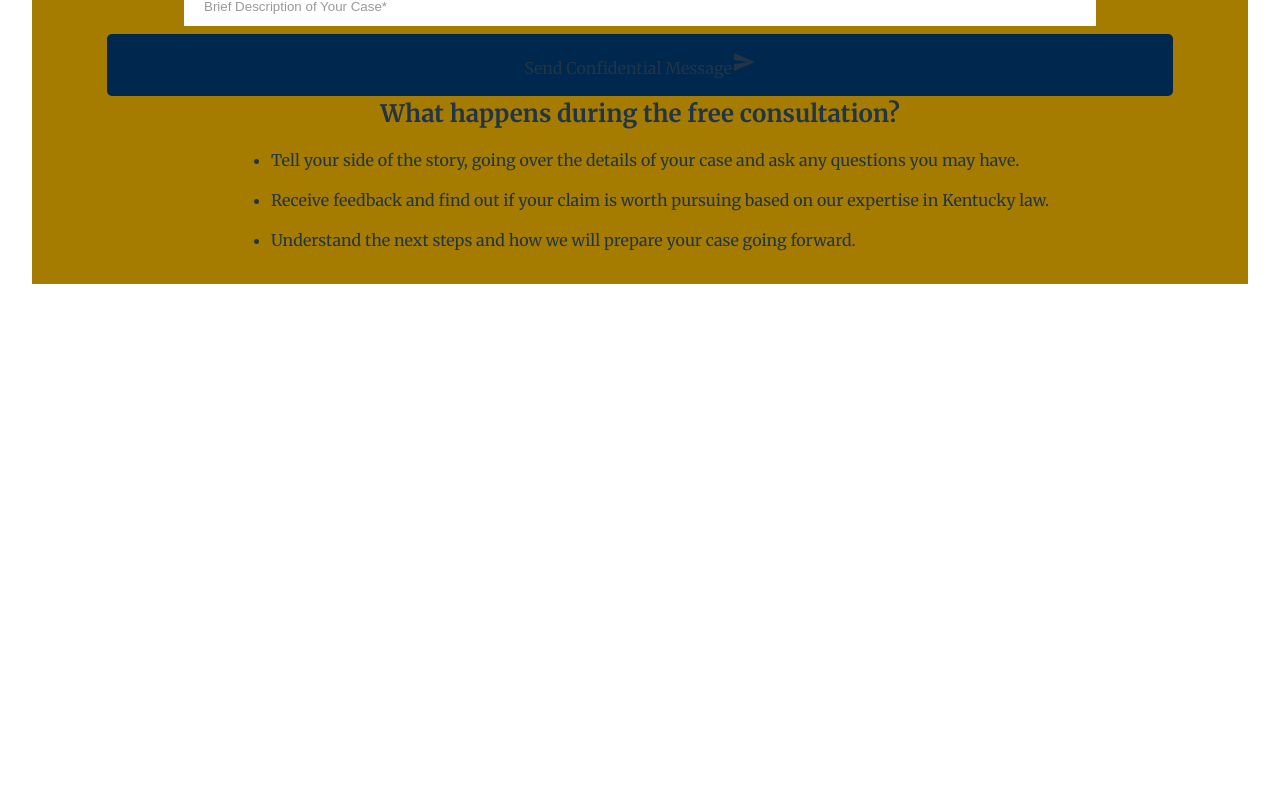
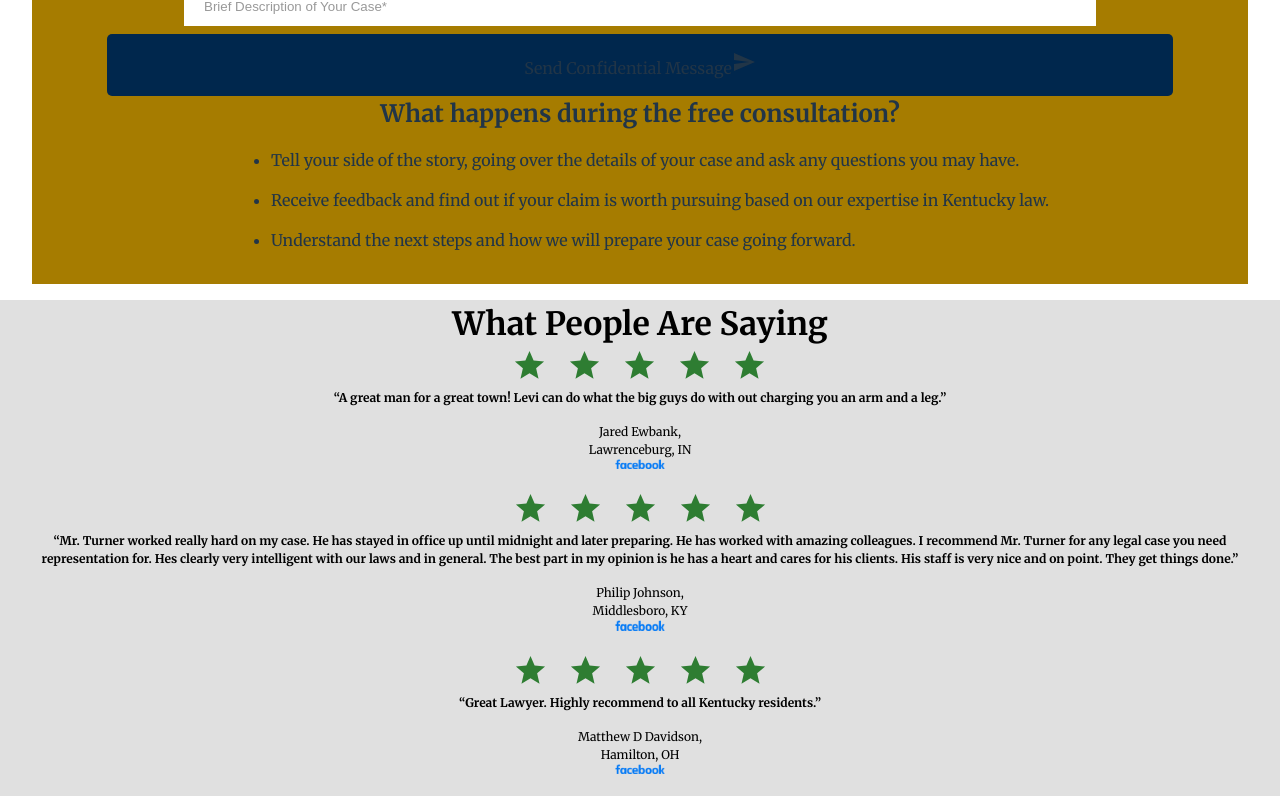
Before and after one commit to Matt41531/The-Law-Office-of-Levi-Turner, a React (Vite) app: page / in a window 1280 px wide. Shown: the part 2459-3259 px from the top of the page. Before the commit the page ends 2759 px from the top, so only its background shows below. Built offline with nearby package versions, Linux system fonts and the light colour scheme.

Commit message:
Adding reviews section

```diff
--- a/src/App.jsx
+++ b/src/App.jsx
@@ -4,6 +4,7 @@ import Header from "./components/Header.jsx"
 import LandingDisplay from './components/LandingDisplay.jsx'
 import Services from './components/Services.jsx'
 import ConsultationForm from './components/ConsultationForm.jsx'
+import Reviews from './components/Reviews.jsx'
 
 function App() {
   // const [count, setCount] = useState(0)
@@ -14,6 +15,7 @@ function App() {
     <LandingDisplay />
     <Services />
     <ConsultationForm />
+    <Reviews />
     </>
   )
 }
--- a/src/components/Reviews.jsx
+++ b/src/components/Reviews.jsx
@@ -0,0 +1,155 @@
+/* eslint-disable react/prop-types */
+import facebookLogo from "../assets/Facebook-Logo-cropped.png";
+import "../styles/reviews.css";
+import StarIcon from "@mui/icons-material/Star";
+
+function Reviews() {
+  return (
+    <div className="flex-col reviews-box">
+      <div className="review-header">What People Are Saying</div>
+      <Review
+        arrayOfStars={[
+          <StarIcon
+            className="stars"
+            fontSize="large"
+            color={"success"}
+            key={0}
+          />,
+          <StarIcon
+            className="stars"
+            fontSize="large"
+            color={"success"}
+            key={1}
+          />,
+          <StarIcon
+            className="stars"
+            fontSize="large"
+            color={"success"}
+            key={2}
+          />,
+          <StarIcon
+            className="stars"
+            fontSize="large"
+            color={"success"}
+            key={3}
+          />,
+          <StarIcon
+            className="stars"
+            fontSize="large"
+            color={"success"}
+            key={4}
+          />,
+        ]}
+        reviewText={
+          "“A great man for a great town!  Levi can do what the big guys do with out charging you an arm and a leg.”"
+        }
+        contactName={"Jared Ewbank,"}
+        contactLocation={"Lawrenceburg, IN"}
+        reviewLogo={facebookLogo}
+      />
+      <Review
+        arrayOfStars={[
+          <StarIcon
+            className="stars"
+            fontSize="large"
+            color={"success"}
+            key={0}
+          />,
+          <StarIcon
+            className="stars"
+            fontSize="large"
+            color={"success"}
+            key={1}
+          />,
+          <StarIcon
+            className="stars"
+            fontSize="large"
+            color={"success"}
+            key={2}
+          />,
+          <StarIcon
+            className="stars"
+            fontSize="large"
+            color={"success"}
+            key={3}
+          />,
+          <StarIcon
+            className="stars"
+            fontSize="large"
+            color={"success"}
+            key={4}
+          />,
+        ]}
+        reviewText={
+          "“Mr. Turner worked really hard on my case. He has stayed in office up until midnight and later preparing. He has worked with amazing colleagues. I recommend Mr. Turner for any legal case you need representation for. Hes clearly very intelligent with our laws and in general. The best part in my opinion is he has a heart and cares for his clients. His staff is very nice and on point. They get things done.”"
+        }
+        contactName={"Philip Johnson,"}
+        contactLocation={"Middlesboro, KY"}
+        reviewLogo={facebookLogo}
+      />
+      <Review
+        arrayOfStars={[
+          <StarIcon
+            className="stars"
+            fontSize="large"
+            color={"success"}
+            key={0}
+          />,
+          <StarIcon
+            className="stars"
+            fontSize="large"
+            color={"success"}
+            key={1}
+          />,
+          <StarIcon
+            className="stars"
+            fontSize="large"
+            color={"success"}
+            key={2}
+          />,
+          <StarIcon
+            className="stars"
+            fontSize="large"
+            color={"success"}
+            key={3}
+          />,
+          <StarIcon
+            className="stars"
+            fontSize="large"
+            color={"success"}
+            key={4}
+          />,
+        ]}
+        reviewText={
+          "“Great Lawyer. Highly recommend to all Kentucky residents.”"
+        }
+        contactName={"Matthew D Davidson,"}
+        contactLocation={"Hamilton, OH"}
+        reviewLogo={facebookLogo}
+      />
+    </div>
+  );
+}
+
+// eslint-disable-next-line react/prop-types
+function Review({
+  arrayOfStars,
+  reviewText,
+  contactName,
+  contactLocation,
+  reviewLogo,
+}) {
+  return (
+    <div>
+      <div>{arrayOfStars}</div>
+      <div className="review-text">{reviewText}</div>
+      <div className="contact-block">
+        <div className="review-contact">{contactName}</div>
+        <div className="review-contact">{contactLocation}</div>
+        <img src={reviewLogo} className="review-logo" />
+      </div>
+    </div>
+  );
+}
+
+export default Reviews;
--- /dev/null
+++ b/src/styles/reviews.css
@@ -0,0 +1,36 @@
+.reviews-box {
+    background-color: var(--grey);
+    margin: 0rem .25rem .25rem 0rem;
+}
+.review-header {
+    font-size: 2rem;
+    font-weight: bold;
+    color: black;
+    margin: 0rem .5rem 0rem .5rem;
+}
+
+.stars {
+    margin: 0rem .625rem 0rem 0.625rem;
+    font-size: large;
+}
+
+.review-text {
+    font-size: .75rem;
+    color: black;
+    font-weight: bold;
+    margin: 0rem 1rem 0rem 1rem;
+}
+
+.review-contact {
+    font-size: .75rem;
+    color: black;
+}
+
+.review-logo {
+    width: 3.125rem;
+    margin: 0rem 0rem 1rem 0rem;
+}
+
+.contact-block {
+    margin: 1rem 0rem 0rem 0rem;
+}
```
Also changed, not shown: src/assets/Facebook-Logo-cropped.png (added), src/assets/Facebook-Logo.png (added).
